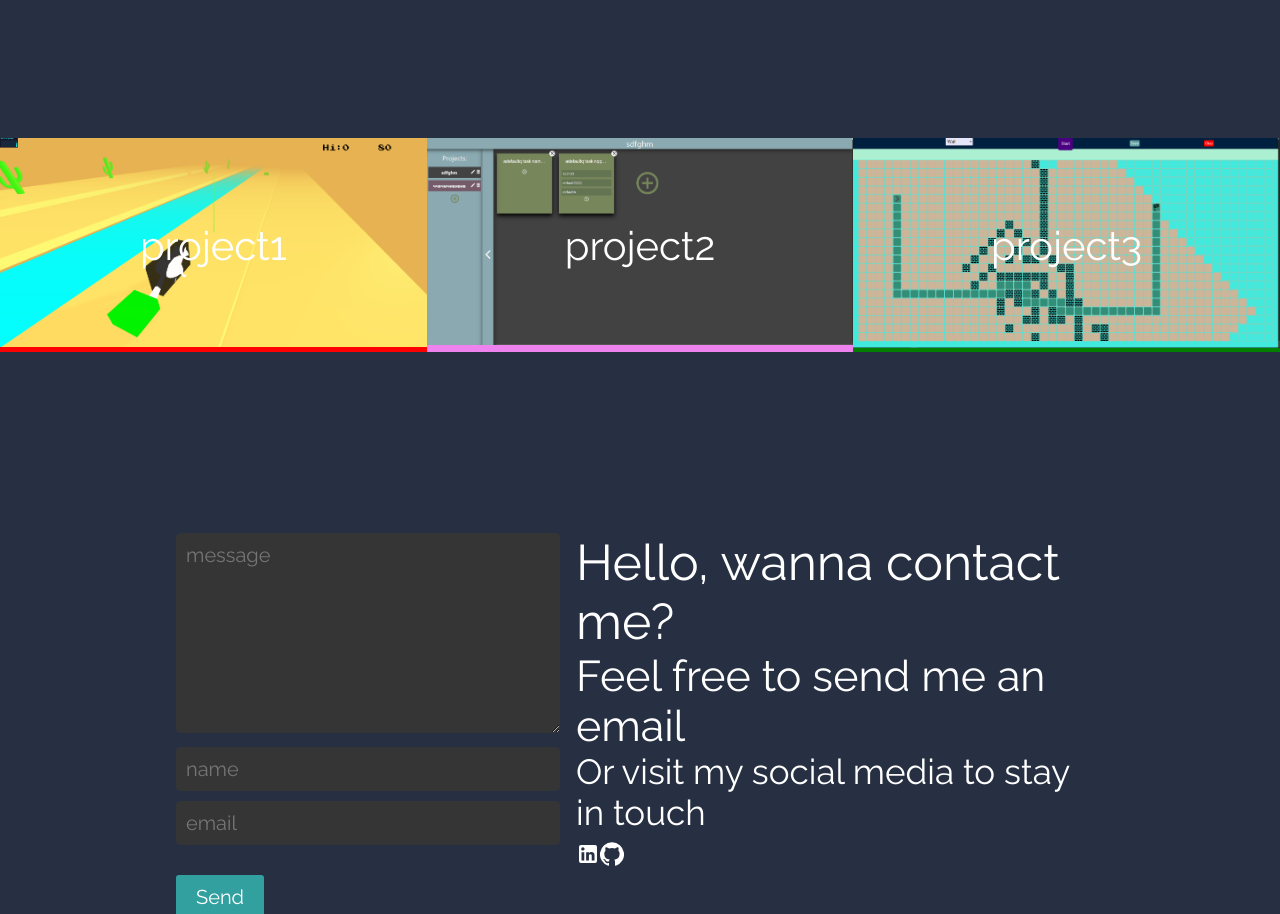
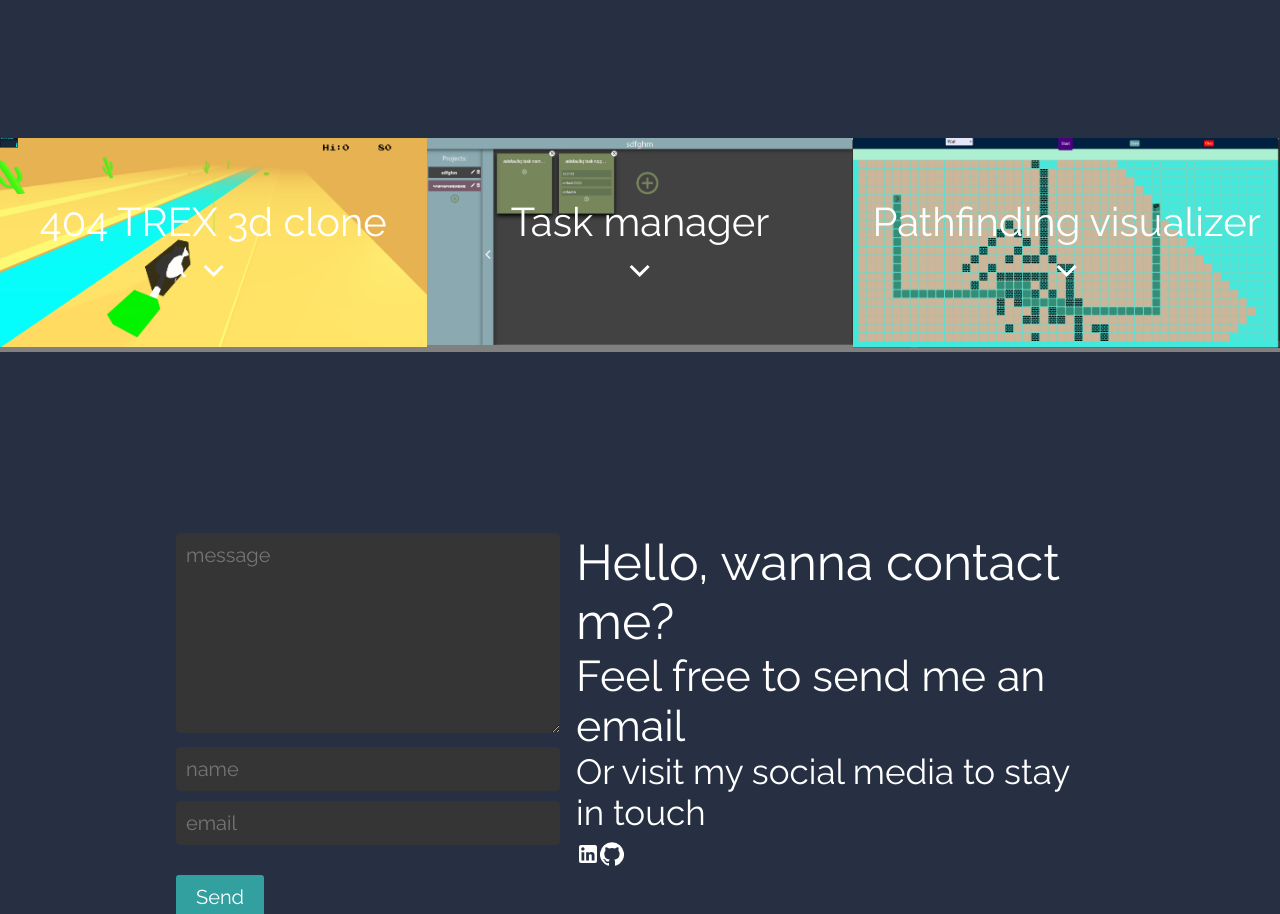
Before and after one commit to YariPL/yaripl.github.io, a React (Create React App) app: page / in a window 1280 px wide. Shown: the part 1500-2414 px from the top of the page. Built offline with nearby package versions, Linux system fonts and the light colour scheme.

Commit message:
start working on the project descr

```diff
--- a/src/Components/Portfolio.js
+++ b/src/Components/Portfolio.js
@@ -3,34 +3,45 @@ import React, { useState } from 'react';
 import image1 from './../assets/project1.png';
 import image2 from "./../assets/project2.png";
 import image3 from "./../assets/project3.png";
-
+import ArrowForwardIosIcon from "@material-ui/icons/ArrowForwardIos";
 export const Portfolio = () => {
 	const [portfolioState, setPortfolioState] = useState({
 		projectsData: [
 		{
-        title: "project1",
-		color: "red",
-		image: image1
+			title: "404 TREX 3d clone",
+			image: image1,
 		},
 		{
-        title: "project2",
-		color: "violet",
-		image: image2
+			title: "Task manager",
+			image: image2,
 		},
 		{
-        title: "project3",
-		color: "green",
-		image: image3
+			title: "Pathfinding visualizer",
+			image: image3,
 		},
 		],
 	});
+	const [activeProject, setActiveProject] = useState([]);
+	const [showProjectDescr, setShowProjectDescr] = useState(false);
+
 	return (
 		<div id='portfolio'>
 			<div className='gallery'>
 				{portfolioState.projectsData.map((singleProject, index) =>
 					<div key={index} className="singleProject">
-						<div className='bodyS' style={{background:singleProject.color}} alt="projectName">
-							<div className="title">{singleProject.title}</div>
+						<div className='bodyS' alt="projectName">
+							<div className="title">
+								<div className='titletitle'>
+									{singleProject.title}
+								</div>
+								<ArrowForwardIosIcon
+									style={{transform:'rotate(90deg)'}}
+									onClick={()=>{
+										setActiveProject(singleProject)
+										setShowProjectDescr(true);
+									}}
+								/>
+							</div>
 							<div className='projectPreview'>
 								<img src={singleProject.image} alt='project preview' />
 							</div>
--- a/src/css/portfolio.scss
+++ b/src/css/portfolio.scss
@@ -68,7 +68,7 @@
 
 		}
 		.singleProject:hover {
-			transform:scale(.9);
+			//transform:scale(.9);
 		}
 
 		@keyframes fadeIn {
```
Lines whose indentation alone changed are shown as unchanged.
